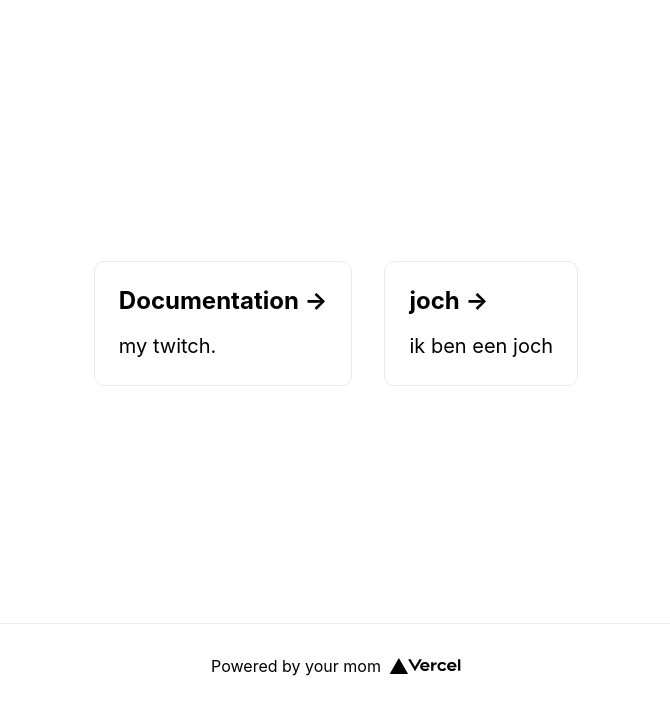
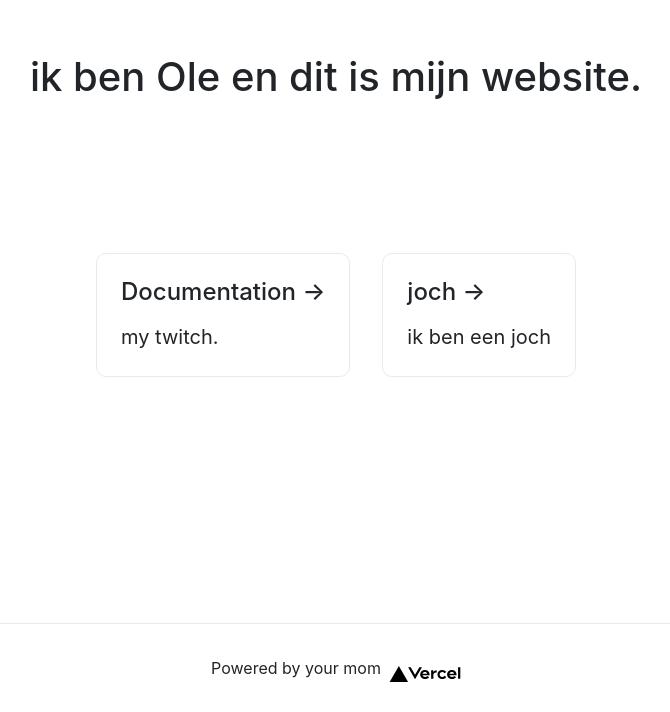
Before and after one commit to Riggby04/lmao, a Next.js app: page / in a window 1280 px wide. Shown: the part 177-889 px from the top of the page, without its empty margins (304-974 px from the left). Built offline with nearby package versions, Linux system fonts and the light colour scheme.

Commit message:
chanhe code to sass bootstrap

```diff
--- a/package.json
+++ b/package.json
@@ -9,10 +9,12 @@
     "lint": "next lint"
   },
   "dependencies": {
+    "bootstrap": "^5.2.3",
     "eslint": "8.28.0",
     "eslint-config-next": "13.0.4",
     "next": "13.0.4",
     "react": "18.2.0",
-    "react-dom": "18.2.0"
+    "react-dom": "18.2.0",
+    "sass": "^1.56.1"
   }
 }
--- a/pages/_app.js
+++ b/pages/_app.js
@@ -1,4 +1,5 @@
-import '../styles/globals.css'
+import 'bootstrap/dist/css/bootstrap.css'
+import '../styles/globals.scss'
 
 function MyApp({ Component, pageProps }) {
   return <Component {...pageProps} />
--- a/pages/index.js
+++ b/pages/index.js
@@ -1,61 +1,45 @@
-import Head from 'next/head'
-import Image from 'next/image'
-import styles from '../styles/Home.module.css'
+import Head from "next/head";
+import Image from "next/image";
 
 export default function Home() {
   return (
-    <div className={styles.container}>
+    <div className="container">
       <Head>
         <title>Goede stitel</title>
         <meta name="description" content="Generated by create next app" />
         <link rel="icon" href="/favicon.ico" />
       </Head>
 
-      <main className={styles.main}>
-        <h1 className={styles.title}>
-          ik ben Ole en dit is mijn website.
-        </h1>
-
-        <p className={styles.description}>
-
-        </p>
-
-        <div className={styles.grid}>
-          <a href="https://www.twitch.tv/acc_issues_xx" className={styles.card} target= 'blank_'>
-
+      <main className="main">
+        <h1 className="titel">ik ben Ole en dit is mijn website.</h1>
+        <p className="description"></p>
+        <div className="grid">
+          <a
+            href="https://www.twitch.tv/acc_issues_xx"
+            className="card"
+            target="blank_"
+          >
             <h2>Documentation &rarr;</h2>
             <p>my twitch.</p>
           </a>
-
-
-
-
-          <a
-            href="/ik"
-
-            rel="noopener noreferrer"
-            className={styles.card}
-          >
+          <a href="/ik" rel="noopener noreferrer" className="card">
             <h2>joch &rarr;</h2>
-            <p>
-              ik ben een joch
-            </p>
+            <p>ik ben een joch</p>
           </a>
         </div>
       </main>
-
-      <footer className={styles.footer}>
+      <footer className="footer">
         <a
           href="https://vercel.com?utm_source=create-next-app&utm_medium=default-template&utm_campaign=create-next-app"
           target="_blank"
           rel="noopener noreferrer"
         >
-          Powered by{' your mom '}
-          <span className={styles.logo}>
+          Powered by{" your mom "}
+          <span className="logo">
             <Image src="/vercel.svg" alt="Vercel Logo" width={72} height={16} />
-         </span>
+          </span>
         </a>
       </footer>
     </div>
-  )
+  );
 }
--- /dev/null
+++ b/styles/footer.scss
@@ -0,0 +1,15 @@
+.footer {
+    display: flex;
+    flex: 1;
+    padding: 2rem 0;
+    border-top: 1px solid #eaeaea;
+    justify-content: center;
+    align-items: center;
+  }
+
+  .footer a {
+    display: flex;
+    justify-content: center;
+    align-items: center;
+    flex-grow: 1;
+  }
--- a/styles/globals.css
+++ b/styles/globals.scss
@@ -1,3 +1,6 @@
+
+@import "./home.scss";
+@import "./footer.scss";
 html,
 body {
   padding: 0;
@@ -14,13 +17,3 @@ a {
 * {
   box-sizing: border-box;
 }
-
-@media (prefers-color-scheme: dark) {
-  html {
-    color-scheme: dark;
-  }
-  body {
-    color: rgb(255, 255, 255);
-    background: rgb(0, 0, 0);
-  }
-}
--- a/styles/Home.module.css
+++ b/styles/home.scss
@@ -24,22 +24,6 @@
   background-image: url('/images/lol.png');
   background-size: cover;
   background-repeat: no-repeat;
-}
-
-.footer {
-  display: flex;
-  flex: 1;
-  padding: 2rem 0;
-  border-top: 1px solid #eaeaea;
-  justify-content: center;
-  align-items: center;
-}
-
-.footer a {
-  display: flex;
-  justify-content: center;
-  align-items: center;
-  flex-grow: 1;
 }
 
 .title a {
@@ -129,16 +113,3 @@
     flex-direction: column;
   }
 }
-
-@media (prefers-color-scheme: dark) {
-  .card,
-  .footer {
-    border-color: #222;
-  }
-  .code {
-    background: rgb(163, 0, 0);
-  }
-  .logo img {
-    filter: invert(1);
-  }
-}
```
Also changed, not shown: pages/ik.js (deleted, +0 -31 lines), pages/test.js (deleted, +0 -32 lines), 1 other file (tests, documents, lock files or other folders).
